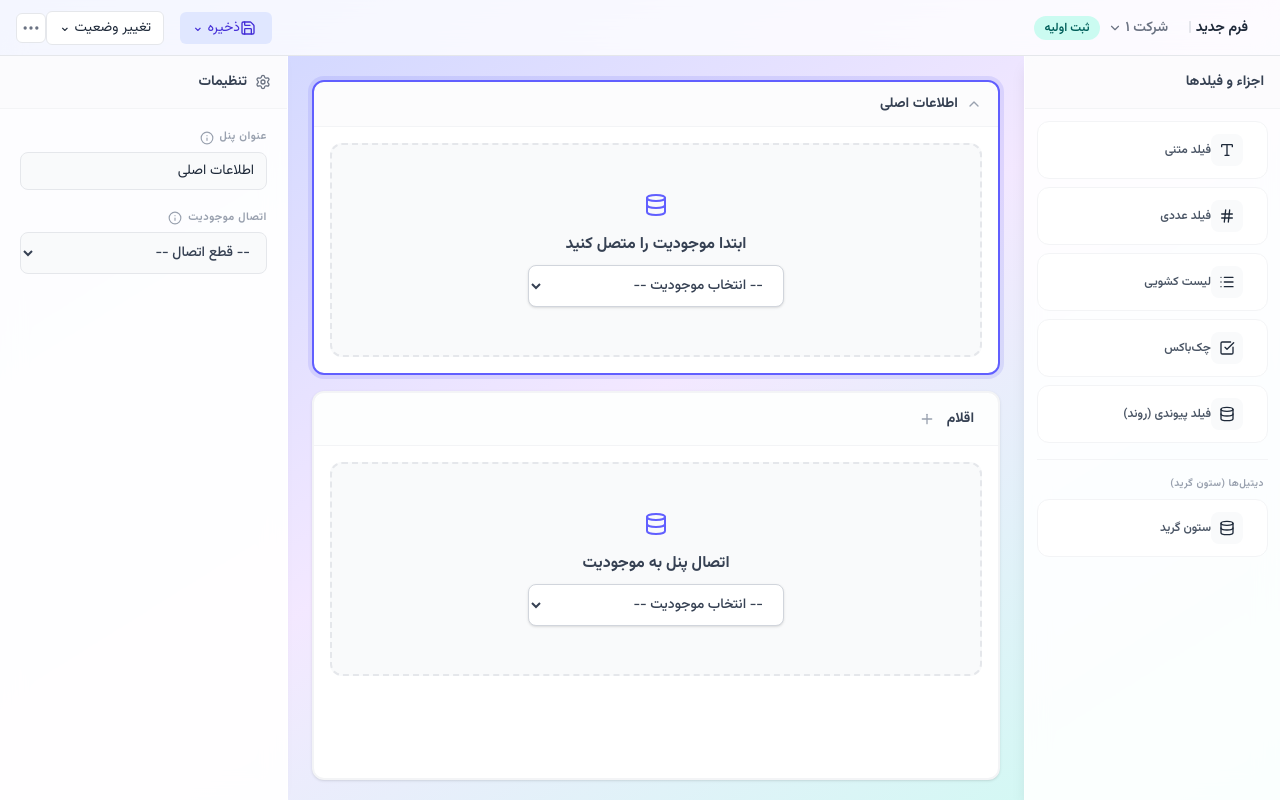
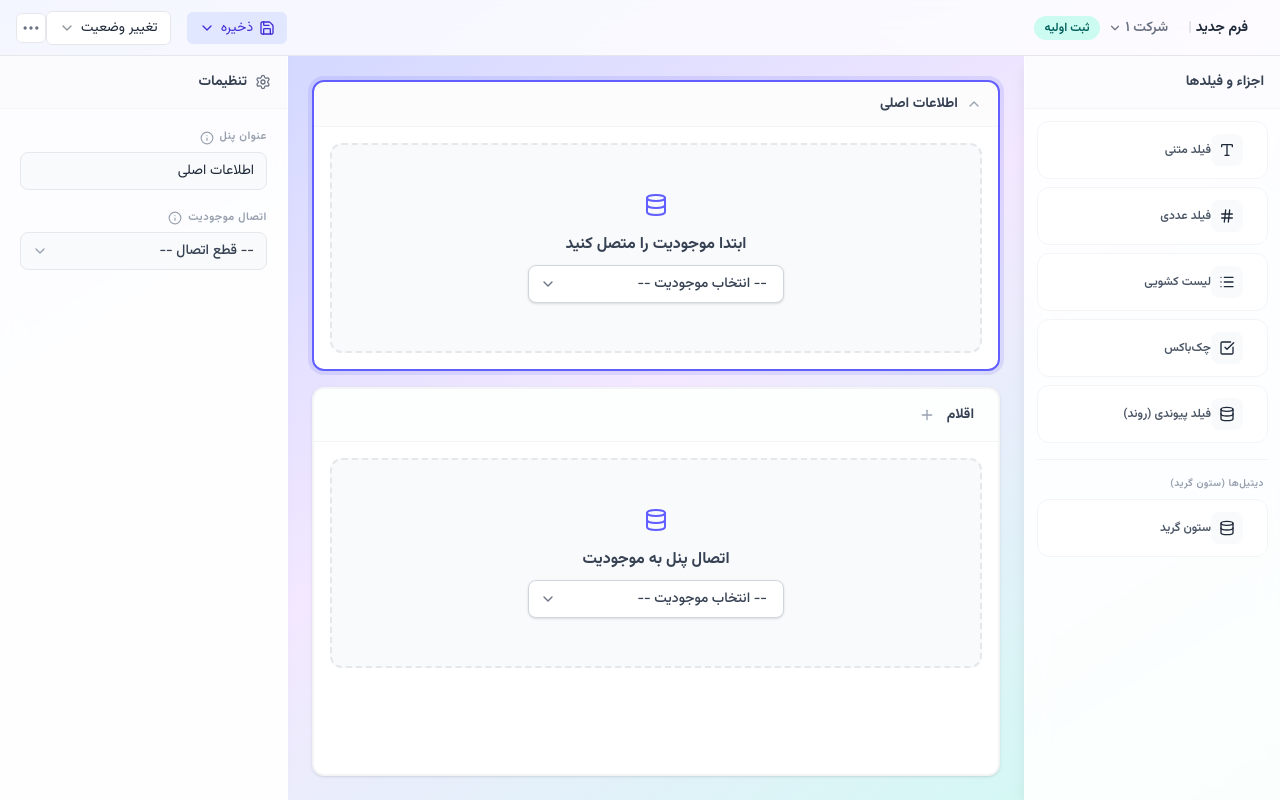
Before and after one commit to mmdsharifi/ERP-Form-Builder, a React (Vite) app: page / in a window 1280 px wide. Both pictures are taken after a click on the element 656 px from the left and 227 px from the top of the page. Built offline with nearby package versions, Linux system fonts and the light colour scheme.

Commit message:
fix: arrow in dropdowns

```diff
--- a/src/App.tsx
+++ b/src/App.tsx
@@ -458,11 +458,14 @@ export default function App() {
           <span className="bg-teal-100 text-teal-800 px-2.5 py-1 rounded-full text-xs mr-2">ثبت اولیه</span>
         </div>
         <div className="flex items-center space-x-reverse space-x-4">
-          <button className="flex items-center space-x-reverse space-x-1 bg-indigo-100 text-indigo-700 px-3 py-1.5 rounded-md text-sm hover:bg-indigo-200 transition">
-            <Save className="w-4 h-4" /> <span>ذخیره ⌄</span>
+          <button className="flex items-center gap-1.5 bg-indigo-100 text-indigo-700 px-3 py-1.5 rounded-md text-sm hover:bg-indigo-200 transition">
+            <Save className="w-4 h-4" />
+            <span>ذخیره</span>
+            <ChevronDown className="w-4 h-4" />
           </button>
-          <button className="flex items-center space-x-reverse space-x-1 bg-white border border-gray-200 px-3 py-1.5 rounded-md text-sm hover:bg-gray-50 transition">
-            <span>تغییر وضعیت ⌄</span>
+          <button className="flex items-center gap-1.5 bg-white border border-gray-200 px-3 py-1.5 rounded-md text-sm hover:bg-gray-50 transition">
+            <span>تغییر وضعیت</span>
+            <ChevronDown className="w-4 h-4 opacity-50" />
           </button>
           <button className="text-gray-500 hover:text-gray-700 p-1 bg-white border border-gray-200 rounded-md">
             <MoreHorizontal className="w-5 h-5" />
@@ -512,11 +515,14 @@ export default function App() {
                       <div className="flex flex-col items-center justify-center py-12 px-4 border-2 border-dashed border-gray-200 rounded-xl bg-gray-50">
                         <Database className="w-6 h-6 text-indigo-500 mb-4" />
                         <h4 className="font-bold text-gray-700 mb-2">ابتدا موجودیت را متصل کنید</h4>
-                        <select value="" onChange={(e) => handleBindEntity('main', e.target.value)} onClick={(e) => e.stopPropagation()} className="bg-white border border-gray-300 rounded-lg text-sm px-4 py-2 w-64 shadow-sm focus:ring-2 focus:ring-indigo-500 font-medium text-gray-700 cursor-pointer">
+                        <div className="relative inline-block w-64">
+                          <select value="" onChange={(e) => handleBindEntity('main', e.target.value)} onClick={(e) => e.stopPropagation()} className="w-full appearance-none bg-white border border-gray-300 rounded-lg text-sm pr-4 pl-10 py-2 shadow-sm focus:ring-2 focus:ring-indigo-500 font-medium text-gray-700 cursor-pointer">
                             <option value="" disabled>-- انتخاب موجودیت --</option>
                             <option value="sales_process">روند فروش (Sales Process)</option>
                             <option value="sales_stages">مراحل فروش (Sales Stages)</option>
                           </select>
+                          <ChevronDown className="w-4 h-4 text-gray-500 absolute left-3 top-1/2 -translate-y-1/2 pointer-events-none" />
+                        </div>
                       </div>
                     ) : (
                       <FormPanel
@@ -727,6 +733,7 @@ export default function App() {
                                   <div className="flex flex-col items-center justify-center py-12 px-4 border-2 border-dashed border-gray-200 rounded-xl bg-gray-50 text-center">
                                     <Database className="w-6 h-6 text-indigo-500 mb-4" />
                                     <h4 className="font-bold text-gray-700 mb-2">اتصال پنل به موجودیت</h4>
+                                    <div className="relative inline-block w-64">
                                       <select
                                         value=""
                                         onChange={(e) => {
@@ -743,7 +750,7 @@ export default function App() {
                                           if (selectedElement?._tabId === activeTab.id) setSelectedElement(null);
                                         }}
                                         onClick={(e) => e.stopPropagation()}
-                                      className="bg-white border border-gray-300 rounded-lg text-sm px-4 py-2 w-64 shadow-sm focus:ring-2 focus:ring-indigo-500 font-medium text-gray-700 cursor-pointer"
+                                        className="w-full appearance-none bg-white border border-gray-300 rounded-lg text-sm pr-4 pl-10 py-2 shadow-sm focus:ring-2 focus:ring-indigo-500 font-medium text-gray-700 cursor-pointer"
                                       >
                                         <option value="" disabled>-- انتخاب موجودیت --</option>
                                         <option value="sales_process">روند فروش (Sales Process)</option>
@@ -751,6 +758,8 @@ export default function App() {
                                         <option value="stage_info">اطلاعات مرحله (Stage Info)</option>
                                         <option value="key_info">اطلاعات کلیدی (Key Info)</option>
                                       </select>
+                                      <ChevronDown className="w-4 h-4 text-gray-500 absolute left-3 top-1/2 -translate-y-1/2 pointer-events-none" />
+                                    </div>
                                   </div>
                                  ) : (
                                     activeTab.viewType === 'grid' ? (
--- a/src/components/FormPanel.tsx
+++ b/src/components/FormPanel.tsx
@@ -132,8 +132,13 @@ export const FormPanel: React.FC<FormPanelProps> = ({
                      </div>
                   ) : (field as any).type === 'comp-text' && (field as any).multiline ? (
                      <textarea disabled placeholder={(field as any).placeholder || ''} value={(field as any).defaultValue || ''} className={`w-full border border-gray-200 rounded-md h-20 px-3 py-2 text-sm text-gray-500 cursor-not-allowed text-right ${(field as any).editable === false ? 'bg-gray-100' : 'bg-white'}`} readOnly />
+                  ) : (field as any).type === 'comp-select' ? (
+                     <div className="relative">
+                       <input type="text" disabled placeholder="انتخاب کنید..." className={`w-full border border-gray-200 rounded-md h-10 pr-3 pl-8 text-sm text-gray-500 cursor-not-allowed text-right ${(field as any).editable === false ? 'bg-gray-100' : 'bg-white'}`} readOnly />
+                       <ChevronDown className="w-4 h-4 text-gray-400 absolute left-3 top-1/2 -translate-y-1/2 pointer-events-none" />
+                     </div>
                   ) : (
-                     <input type="text" disabled placeholder={(field as any).type === 'comp-select' ? 'انتخاب کنید...' : (field as any).placeholder || ''} value={(field as any).defaultValue || ''} className={`w-full border border-gray-200 rounded-md h-10 px-3 text-sm text-gray-500 cursor-not-allowed text-right ${(field as any).editable === false ? 'bg-gray-100' : 'bg-white'}`} readOnly />
+                     <input type="text" disabled placeholder={(field as any).placeholder || ''} value={(field as any).defaultValue || ''} className={`w-full border border-gray-200 rounded-md h-10 px-3 text-sm text-gray-500 cursor-not-allowed text-right ${(field as any).editable === false ? 'bg-gray-100' : 'bg-white'}`} readOnly />
                   )}
                 </div>
               ))
--- a/src/components/UI.tsx
+++ b/src/components/UI.tsx
@@ -33,7 +33,7 @@ interface PropertyFieldProps {
   disabled?: boolean;
 }
 
-import { Info } from 'lucide-react';
+import { Info, ChevronDown } from 'lucide-react';
 
 export const PropertyField: React.FC<PropertyFieldProps> = ({ label, type, value, onChange, onBlur, options, optionsLabels, info, disabled }) => (
   <div className={`space-y-1.5 ${disabled ? 'opacity-60 pointer-events-none' : ''}`}>
@@ -59,16 +59,19 @@ export const PropertyField: React.FC<PropertyFieldProps> = ({ label, type, value
         className="w-full bg-gray-50 border border-gray-200 rounded-lg px-3 py-2 text-sm focus:outline-none focus:ring-2 focus:ring-indigo-500/20 focus:border-indigo-500 transition-all text-right disabled:bg-gray-100 disabled:text-gray-500"
       />
     ) : (
+      <div className="relative">
         <select
           value={value || ''}
           onChange={(e) => onChange(e.target.value)}
           disabled={disabled}
-        className="w-full bg-gray-50 border border-gray-200 rounded-lg px-3 py-2 text-sm focus:outline-none focus:ring-2 focus:ring-indigo-500/20 focus:border-indigo-500 transition-all font-medium text-gray-700 text-right disabled:bg-gray-100 disabled:text-gray-500"
+          className="w-full appearance-none bg-gray-50 border border-gray-200 rounded-lg pr-3 pl-8 py-2 text-sm focus:outline-none focus:ring-2 focus:ring-indigo-500/20 focus:border-indigo-500 transition-all font-medium text-gray-700 text-right disabled:bg-gray-100 disabled:text-gray-500"
         >
           {options?.map((opt, i) => (
             <option key={opt} value={opt}>{optionsLabels ? optionsLabels[i] : opt}</option>
           ))}
         </select>
+        <ChevronDown className="w-4 h-4 text-gray-400 absolute left-3 top-1/2 -translate-y-1/2 pointer-events-none" />
+      </div>
     )}
   </div>
 );
```
Lines whose indentation alone changed are shown as unchanged.
